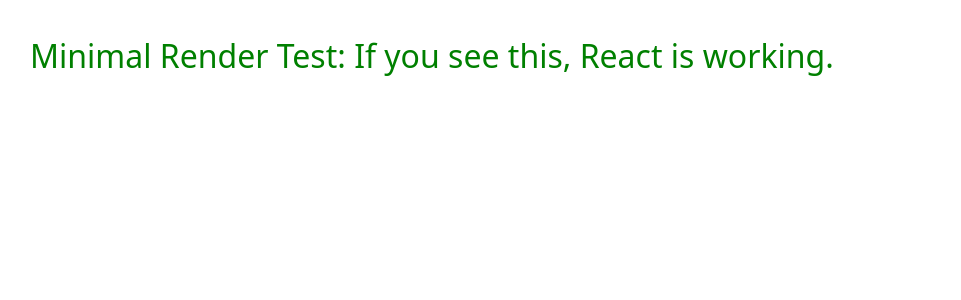
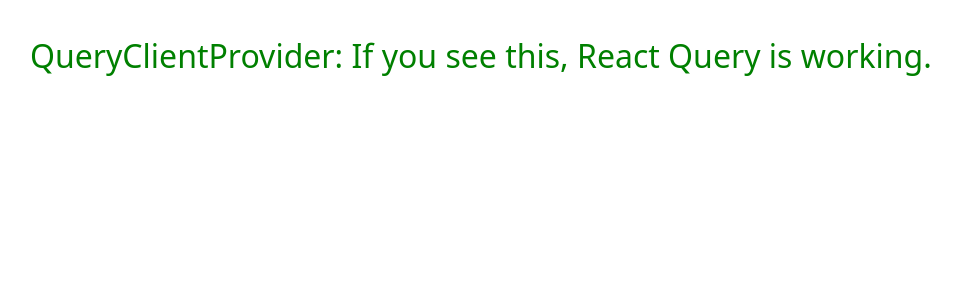
Before and after one commit to Shafwansafi06/forkcast-kitchen-ai, a React (Vite) app: page / in a window 1280 px wide. Shown: the top 300 px of the page, without its empty margins (2-963 px from the left). Built offline with nearby package versions, Linux system fonts and the light colour scheme.

Commit message:
test: add back QueryClientProvider for provider isolation

```diff
--- a/src/App.tsx
+++ b/src/App.tsx
@@ -1,8 +1,12 @@
+import { QueryClient, QueryClientProvider } from "@tanstack/react-query";
+const queryClient = new QueryClient();
 const App = () => {
   return (
-    <div style={{ color: 'green', fontSize: 32, padding: 32 }}>
-      Minimal Render Test: If you see this, React is working.
-    </div>
+    <QueryClientProvider client={queryClient}>
+      <div style={{ color: 'green', fontSize: 32, padding: 32 }}>
+        QueryClientProvider: If you see this, React Query is working.
+      </div>
+    </QueryClientProvider>
   );
 };
 export default App;
```
